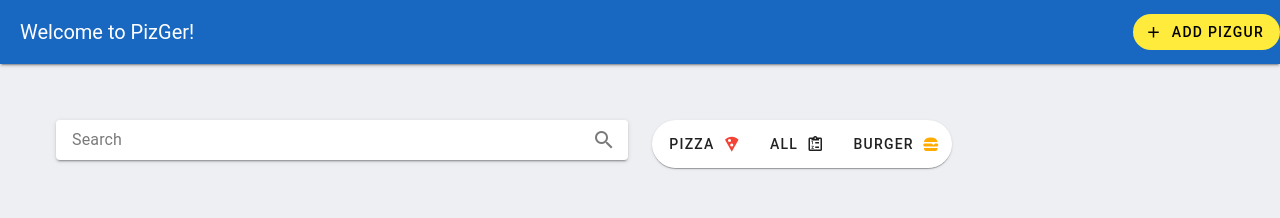
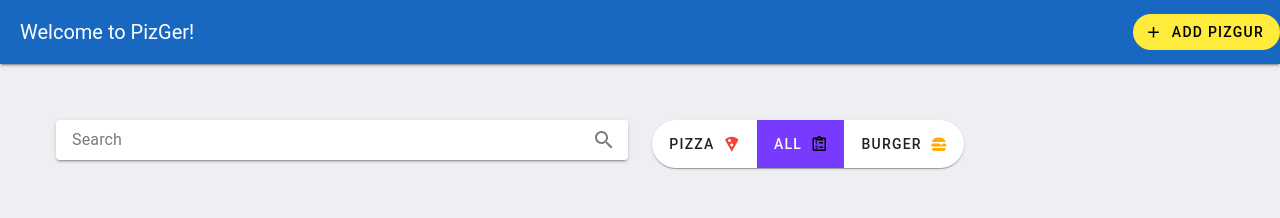
Before and after one commit to maedekaboli/PizGer, a Vue app: page / in a window 1280 px wide. Shown: the top 218 px of the page. Built offline with nearby package versions, Linux system fonts and the light colour scheme; data requests are answered from the project's data file.

Commit message:
toggle btns changed base on v-for in foodList

```diff
--- a/src/components/food/FoodList.vue
+++ b/src/components/food/FoodList.vue
@@ -2,6 +2,7 @@
 import { ref, defineAsyncComponent } from 'vue'
 import useFoodsListStore from '../../stores/FoodsListStore'
 import { storeToRefs } from 'pinia'
+import SelectedFoodType from './selectedFoodType'
 
 const Food = defineAsyncComponent(() => import('./Food.vue'))
 const { foodsList } = storeToRefs(useFoodsListStore())
@@ -24,39 +25,27 @@ const onClick = () => {
     loaded.value = true
   }, 2000)
 }
+
+const foods = ref<SelectedFoodType[]>([
+  { value: 1, name: 'Pizza', icon: 'mdi-pizza', color: 'red' },
+  { value: 0, name: 'All', icon: 'mdi-clipboard-list-outline', color: 'black' },
+  { value: 2, name: 'Burger', icon: 'mdi-hamburger', color: '#FFAB00' }
+])
+const selectedFood = ref<SelectedFoodType>({ value: 0, name: 'All', icon: 'mdi-clipboard-list-outline', color: 'black' })
 </script>
 
 <template>
   <v-row class="fill-height mb-10" align-content="center" justify="center">
-
     <v-col cols="md-6" sm="8">
       <v-text-field v-model="query" :loading="loading" density="compact" variant="solo" label="Search"
         append-inner-icon="mdi-magnify" single-line hide-details @click:append-inner="onClick"></v-text-field>
     </v-col>
     <v-col cols="md-6" sm="4">
-      <v-btn-toggle elevation="1" borderless mandatory rounded="xl" color="deep-purple-accent-3">
-        <v-btn value="left">
-          <span class="hidden-sm-and-down">Pizza</span>
-
-          <v-icon color="red" end>
-            mdi-pizza
-          </v-icon>
-        </v-btn>
-
-        <v-btn value="center">
-          <span class="hidden-sm-and-down">All</span>
-
-          <v-icon end>
-            mdi-clipboard-list-outline
-          </v-icon>
-        </v-btn>
-
-        <v-btn value="right">
-          <span class="hidden-sm-and-down">Burger</span>
-
-          <v-icon color="#FFAB00
-" end>
-            mdi-hamburger
+      <v-btn-toggle elevation="1" rounded="xl" v-model="selectedFood" mandatory borderless color="deep-purple-accent-3">
+        <v-btn :value="n" v-for="n in foods" :key="n">
+          <span class="hidden-sm-and-down mr-2">{{ n.name }}</span>
+          <v-icon :color="n.color" center>
+            {{ n.icon }}
           </v-icon>
         </v-btn>
       </v-btn-toggle>
```
